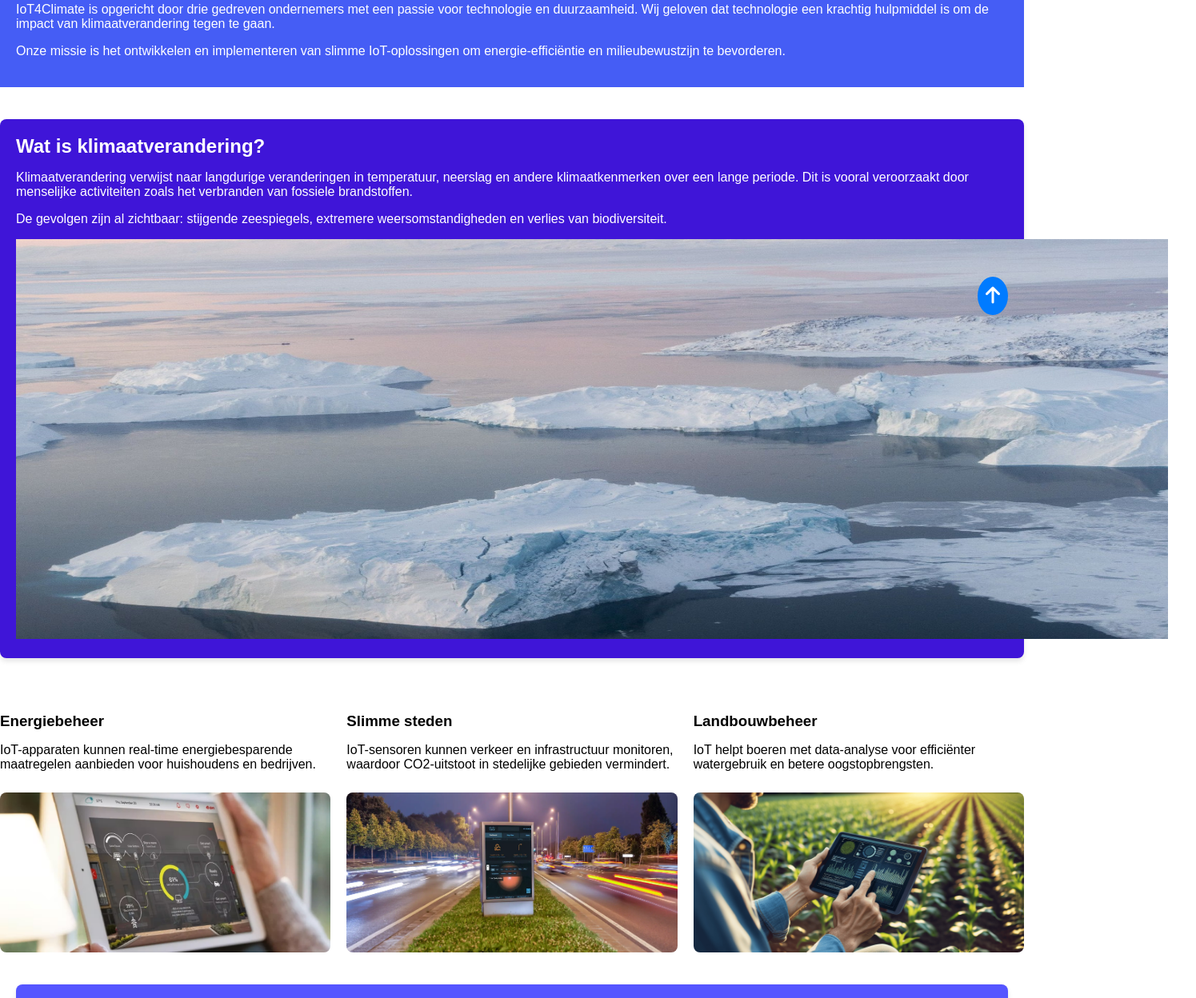
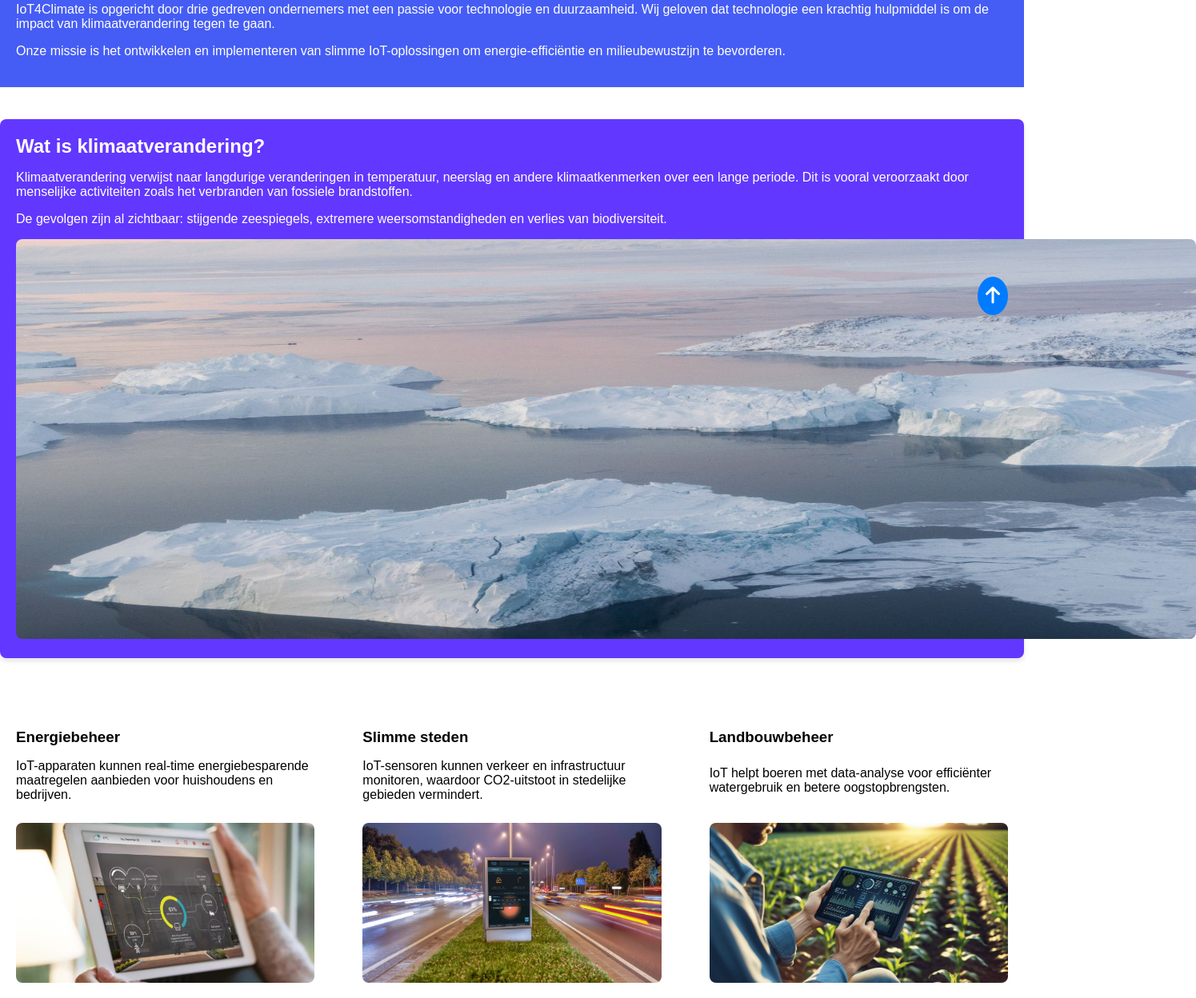
Before and after one commit to vives-brugge-web-essentials-2024-2025/project-1-TyagoD, a plain HTML site: page iot4.html in a window 1280 px wide. Shown: the part 386-1634 px from the top of the page at 80% size, 1495 px wide, since content can reach past the window. Drawn offline with Linux system fonts and the light colour scheme.

Commit message:
Update iot4.css

```diff
--- a/Root/Resources/css/iot4.css
+++ b/Root/Resources/css/iot4.css
@@ -57,13 +57,14 @@ h1, h2, h3 {
     margin: 40px auto;
     max-width: 1540px;
     padding: 20px;
-    background-color: rgb(63, 21, 216);
+    background-color: rgb(98, 55, 255);
     border-radius: 8px;
     box-shadow: 0px 4px 6px rgba(0, 0, 0, 0.1);
 }
 .img {
    height: 500px;
-   width: 1440px;
+   width: 1475px;
+   border-radius: 8px;
 }
 
 .row {
@@ -80,6 +81,8 @@ h1, h2, h3 {
     flex-direction: column;
     justify-content: space-between;
     color: #000000;
+    padding : 20px
+
 }
 
 .column img {
@@ -203,4 +206,5 @@ h1, h2, h3 {
 
 .footer{
     text-align: center;
+    color: black
 }
```
